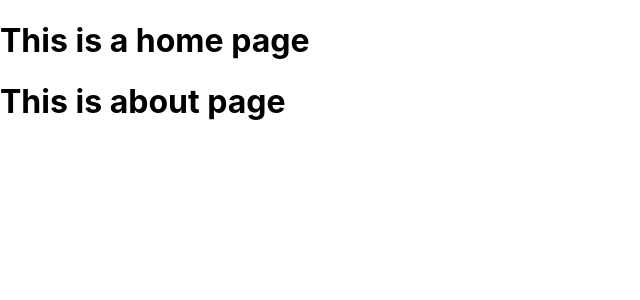
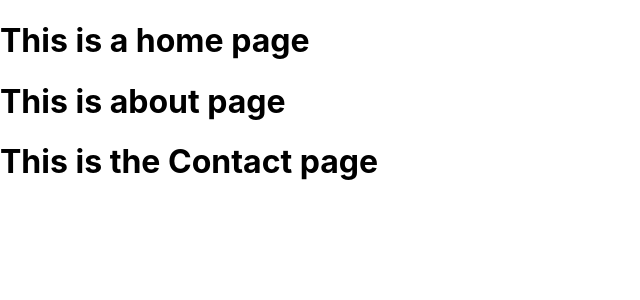
Before and after one commit to GeethuGopi/gitreact, a React (Create React App) app: page / in a window 1280 px wide. Shown: the top 300 px of the page, without its empty margins (0-640 px from the left). Built offline with nearby package versions, Linux system fonts and the light colour scheme.

Commit message:
heading tag is added in contact

```diff
--- a/src/App.js
+++ b/src/App.js
@@ -1,11 +1,13 @@
 import React from 'react';
 import Home from './Component/Home';
 import About from './Component/About';
+import Contact from './Component/Contact';
 const App = () => {
   return (
     <div>
     <Home />
     <About />
+    <Contact />
     </div>
    );
 }
--- a/src/Component/Contact.js
+++ b/src/Component/Contact.js
@@ -1,6 +1,10 @@
 import React from 'react';
 const Contact = () => {
-    return (  );
+    return (
+        <div>
+        <h1>This is the Contact page</h1>
+        </div>
+    );
 }
 
 export default Contact;
```
